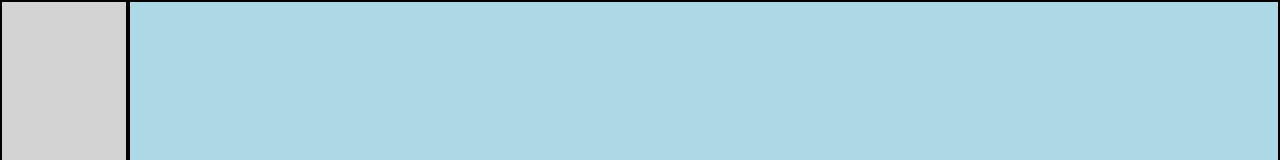
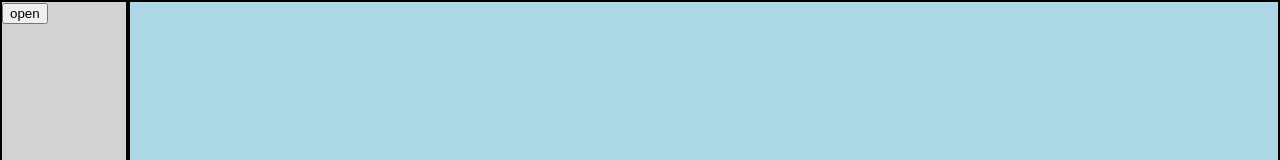
Before and after one commit to tiago-lr/timeline, a React (Create React App) app: page / in a window 1280 px wide. Shown: the top 160 px of the page. Built offline with nearby package versions, Linux system fonts and the light colour scheme.

Commit message:
layout: add side menu

```diff
--- a/src/pages/Home/index.tsx
+++ b/src/pages/Home/index.tsx
@@ -1,8 +1,13 @@
-import React from 'react';
+import React, { useState } from 'react';
 import Layout from '../../ui/layout';
 
 const Home = () => {
-    return <Layout />
+    const [isOpen, setIsOpen] = useState<boolean>(false);
+
+    return <Layout isMenuOpen={isOpen}
+        section={<button onClick={() => setIsOpen(true)}>open</button>}
+        menu={<button onClick={() => setIsOpen(false)}>close</button>}
+    />;
 }
 
 export default Home;
--- a/src/ui/layout/index.tsx
+++ b/src/ui/layout/index.tsx
@@ -1,21 +1,21 @@
-import React, { ReactElement } from "react";
-import { Menu, Container, Header, Main, Aside, Wrapper } from "./styled-components";
+import React, { ReactElement, useState } from "react";
+import { Menu, Container, Header, Main, Section, Wrapper } from "./styled-components";
 
 export type Props = {
     isLoading?: boolean;
     isMenuOpen?: boolean;
     header?: ReactElement;
     main?: ReactElement;
-    aside?: ReactElement;
+    section?: ReactElement;
     menu?: ReactElement;
 };
 
-const Layout = ({isLoading = false, isMenuOpen = false, header, main, aside, menu}: Props) => {
+const Layout = ({isLoading = false, isMenuOpen = false, header, main, section, menu}: Props) => {
     return (
     <Wrapper isLoading={isLoading}>
-      <Aside>
-        {aside}
-      </Aside>
+      <Section>
+        {section}
+      </Section>
       <Main>
         <Header>
             {header}
@@ -23,12 +23,10 @@ const Layout = ({isLoading = false, isMenuOpen = false, header, main, aside, men
         <Container>
             {main}
         </Container>
-        {menu ?
-        <Menu>
-            {menu} - {isMenuOpen}
-        </Menu>
-        : null}
       </Main>
+      <Menu isOpen={isMenuOpen}>
+        {menu}
+      </Menu>
     </Wrapper>);
 }
 
--- a/src/ui/layout/styled-components.ts
+++ b/src/ui/layout/styled-components.ts
@@ -1,10 +1,13 @@
 import styled from "styled-components";
+import { DEVICE_SIZE } from "../../utils/constants/ui";
 
 export const Wrapper = styled.div`
+  position: relative;
+  overflow: hidden;
   margin: auto;
   height: 100vh;
-  max-width: 2048px;
-  min-width: 320px;
+  max-width: ${DEVICE_SIZE.desktop.max};
+  min-width: ${DEVICE_SIZE.mobile.min};
   display: flex;
   flex-flow: row nowrap;
 
@@ -31,13 +34,30 @@ export const Wrapper = styled.div`
         z-index: 5;
     }
 `};
+
+  @media (max-width: ${DEVICE_SIZE.mobile.max}) {
+    flex-flow: column nowrap;
+  }
 `;
 
-export const Aside = styled.aside`
+export const Section = styled.section`
   flex: 0 0 auto;
   width: 128px;
   background: lightgray;
   border: 2px solid black;
+
+  @media (max-width: ${DEVICE_SIZE.tablet.max}) and (min-width: ${DEVICE_SIZE
+      .tablet.min}) {
+    width: 80px;
+  }
+  @media (max-width: ${DEVICE_SIZE.phablet.max}) and (min-width: ${DEVICE_SIZE
+      .phablet.min}) {
+    width: 60px;
+  }
+  @media (max-width: ${DEVICE_SIZE.mobile.max}) {
+    width: 100%;
+    height: 60px;
+  }
 `;
 
 export const Main = styled.main`
@@ -59,4 +79,24 @@ export const Header = styled.header`
   border: 2px solid black;
 `;
 
-export const Menu = styled.section``;
+export const Menu = styled.aside`
+  flex: 1 1 auto;
+  border-left: 2px solid gray;
+  background: #f4f4f4;
+  position: absolute;
+  top: 0;
+  height: 100%;
+  transition: right 0.5s;
+  border: none;
+  z-index: 1;
+  width: 400px;
+  right: -400px;
+
+  ${(props: { isOpen: boolean }) => props.isOpen && `right: 0;`};
+
+  @media (max-width: ${DEVICE_SIZE.mobile.max}) {
+    width: 100vw;
+    right: -100vw;
+    ${(props: { isOpen: boolean }) => props.isOpen && `right: 0;`};
+  }
+`;
--- /dev/null
+++ b/src/utils/constants/ui.ts
@@ -0,0 +1,12 @@
+export const DEVICE_SIZE = {
+  mobile: { min: "280px", max: "425px" },
+  phablet: { min: "426px", max: "767px" },
+  tablet: { min: "768px", max: "1023px" },
+  desktop: { min: "1024px", max: "2048px" },
+};
+
+export const COLORS = {
+  primary: { light: "", main: "", dark: "" },
+  secondary: { light: "", main: "", dark: "" },
+  tertiary: { light: "", main: "", dark: "" },
+};
```
